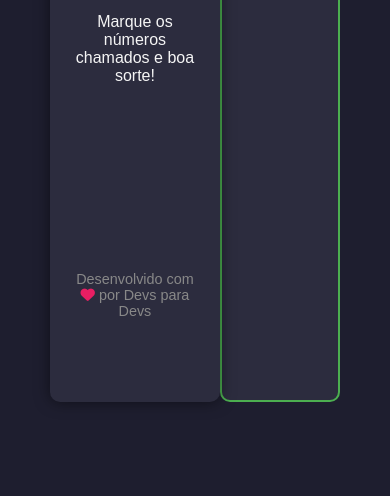
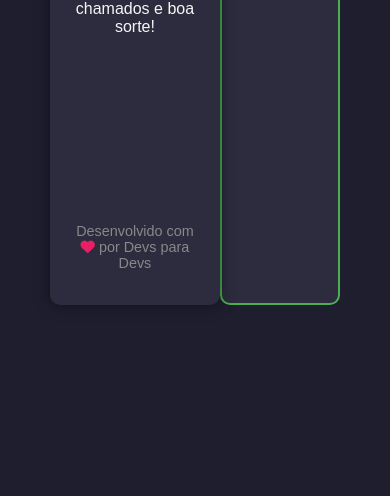
Before and after one commit to Ma2903/bingo-game, a website: page public/client.html in a window 390 px wide. Shown: the part 348-844 px from the top of the page. Drawn offline with nearby package versions, Linux system fonts and the light colour scheme; no server answers.

Commit message:
Ajusta a classe da container principal para melhorar a responsividade e altera a altura para auto, garantindo melhor adaptação do layout.

```diff
--- a/public/client.html
+++ b/public/client.html
@@ -13,7 +13,7 @@
         <h2 class="history-title">Números Sorteados:</h2>
         <div id="history" class="history-numbers"></div>
     </div>
-    <div class="container">
+    <div class="container is-2">
         <header class="header">
             <h1 class="header-title"><i class="fas fa-gamepad"></i> Sua Cartela de Bingo <i class="fas fa-code"></i></h1>
         </header>
--- a/public/styles/main.css
+++ b/public/styles/main.css
@@ -26,11 +26,13 @@ body {
     text-align: center;
     display: flex;
     flex-direction: column;
-    justify-content: center;
     align-items: center;
     position: sticky;
     top: 20px;
-    height: 700px;
+}
+
+.is-2{
+    height: auto !important;
 }
 
 header h1 {
```
